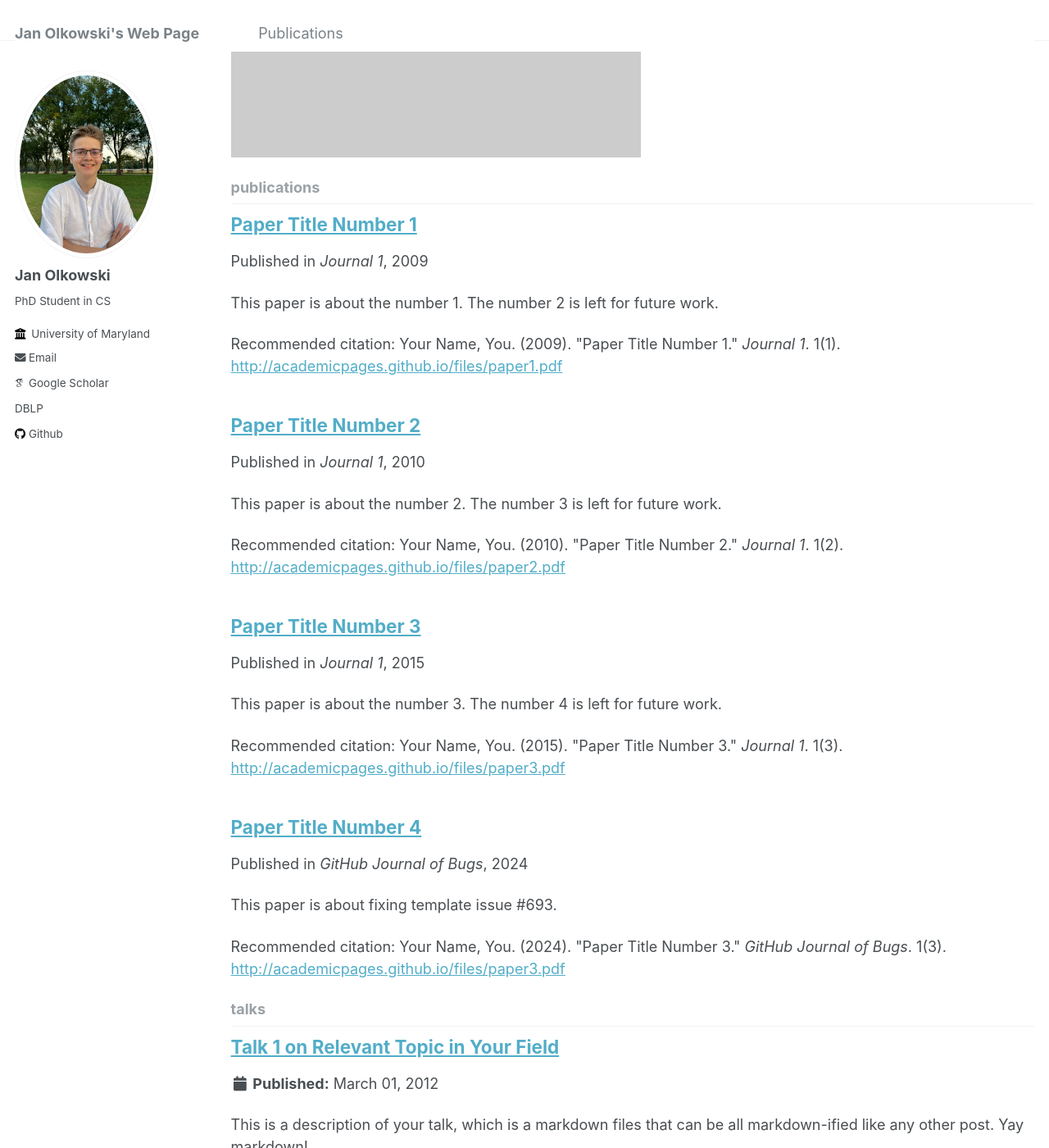
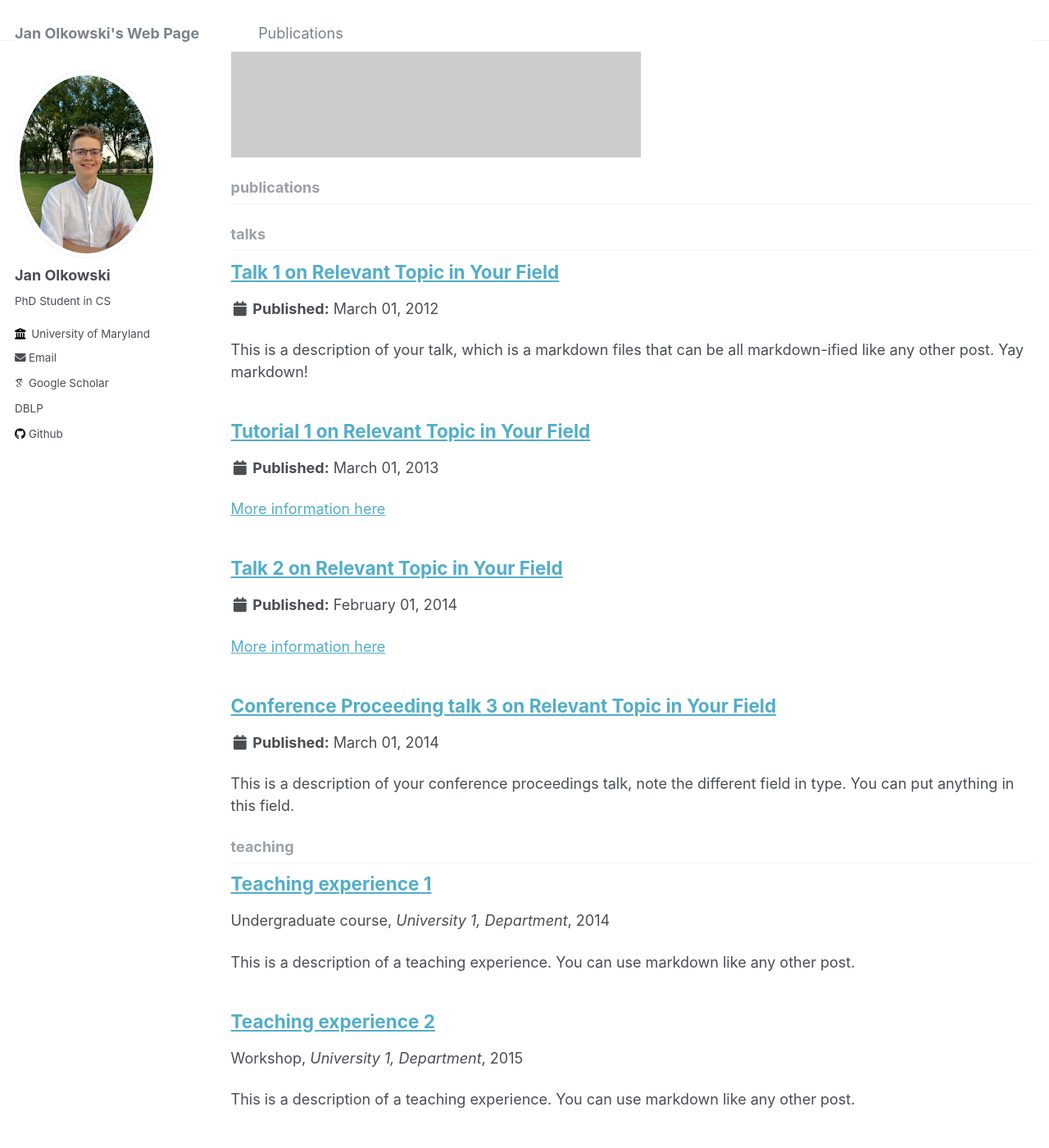
Before and after one commit to janolkowski/janolkowski.github.io, a Jekyll site: the page built from _pages/collection-archive.html, in a window 1280 px wide and 1400 px high, scrolled down 880 px. Shown: the whole window at 82% size. Built offline with Jekyll 4.4.1, drawn with Linux system fonts in a browser that asks for light colours; some web fonts are replaced.

```diff
--- a/_publications/2009-10-01-paper-title-number-1.md
+++ /dev/null
@@ -1,12 +0,0 @@
----
-title: "Paper Title Number 1"
-collection: publications
-permalink: /publication/2009-10-01-paper-title-number-1
-excerpt: 'This paper is about the number 1. The number 2 is left for future work.'
-date: 2009-10-01
-venue: 'Journal 1'
-paperurl: 'http://academicpages.github.io/files/paper1.pdf'
-citation: 'Your Name, You. (2009). &quot;Paper Title Number 1.&quot; <i>Journal 1</i>. 1(1).'
----
-
-The contents above will be part of a list of publications, if the user clicks the link for the publication than the contents of section will be rendered as a full page, allowing you to provide more information about the paper for the reader. When publications are displayed as a single page, the contents of the above "citation" field will automatically be included below this section in a smaller font.
--- a/_publications/2010-10-01-paper-title-number-2.md
+++ /dev/null
@@ -1,12 +0,0 @@
----
-title: "Paper Title Number 2"
-collection: publications
-permalink: /publication/2010-10-01-paper-title-number-2
-excerpt: 'This paper is about the number 2. The number 3 is left for future work.'
-date: 2010-10-01
-venue: 'Journal 1'
-paperurl: 'http://academicpages.github.io/files/paper2.pdf'
-citation: 'Your Name, You. (2010). &quot;Paper Title Number 2.&quot; <i>Journal 1</i>. 1(2).'
----
-
-The contents above will be part of a list of publications, if the user clicks the link for the publication than the contents of section will be rendered as a full page, allowing you to provide more information about the paper for the reader. When publications are displayed as a single page, the contents of the above "citation" field will automatically be included below this section in a smaller font.
--- a/_publications/2015-10-01-paper-title-number-3.md
+++ /dev/null
@@ -1,12 +0,0 @@
----
-title: "Paper Title Number 3"
-collection: publications
-permalink: /publication/2015-10-01-paper-title-number-3
-excerpt: 'This paper is about the number 3. The number 4 is left for future work.'
-date: 2015-10-01
-venue: 'Journal 1'
-paperurl: 'http://academicpages.github.io/files/paper3.pdf'
-citation: 'Your Name, You. (2015). &quot;Paper Title Number 3.&quot; <i>Journal 1</i>. 1(3).'
----
-
-The contents above will be part of a list of publications, if the user clicks the link for the publication than the contents of section will be rendered as a full page, allowing you to provide more information about the paper for the reader. When publications are displayed as a single page, the contents of the above "citation" field will automatically be included below this section in a smaller font.
```
Also changed, not shown: _pages/publications.md (deleted, +0 -16 lines), _publications/2024-02-17-paper-title-number-4.md (+2 -2 lines).
